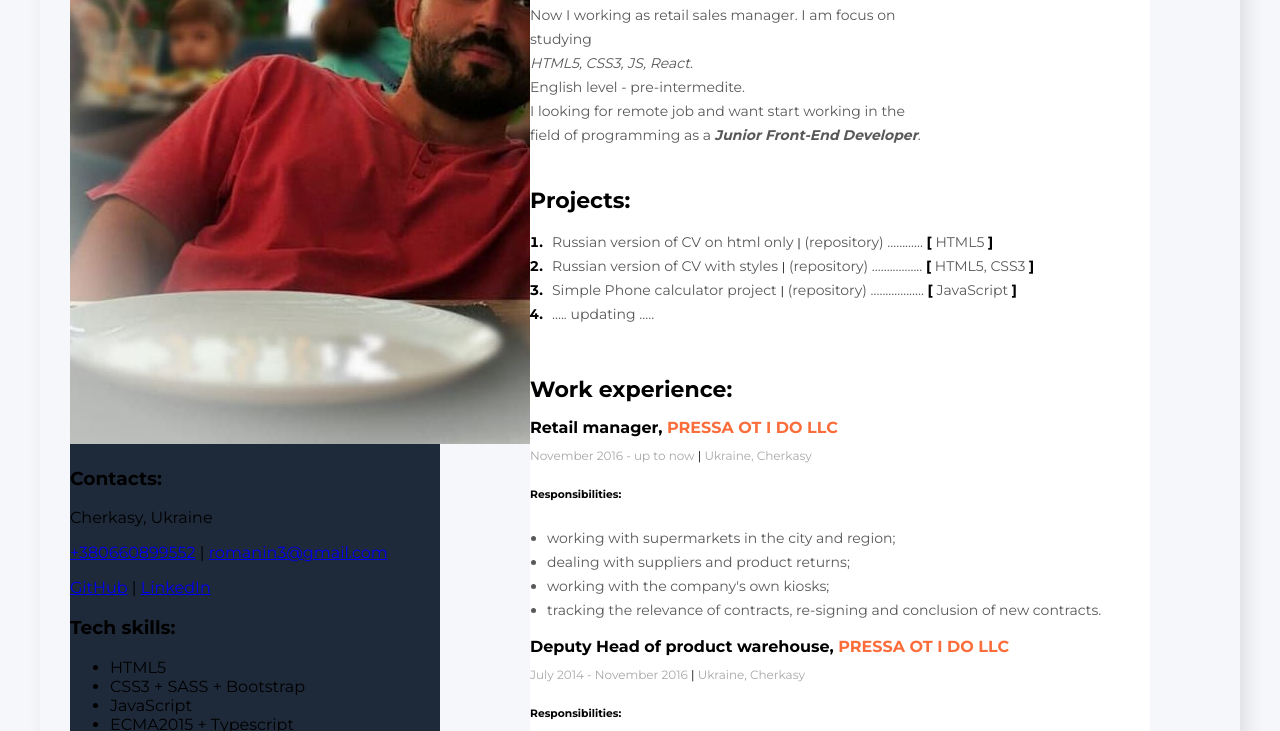
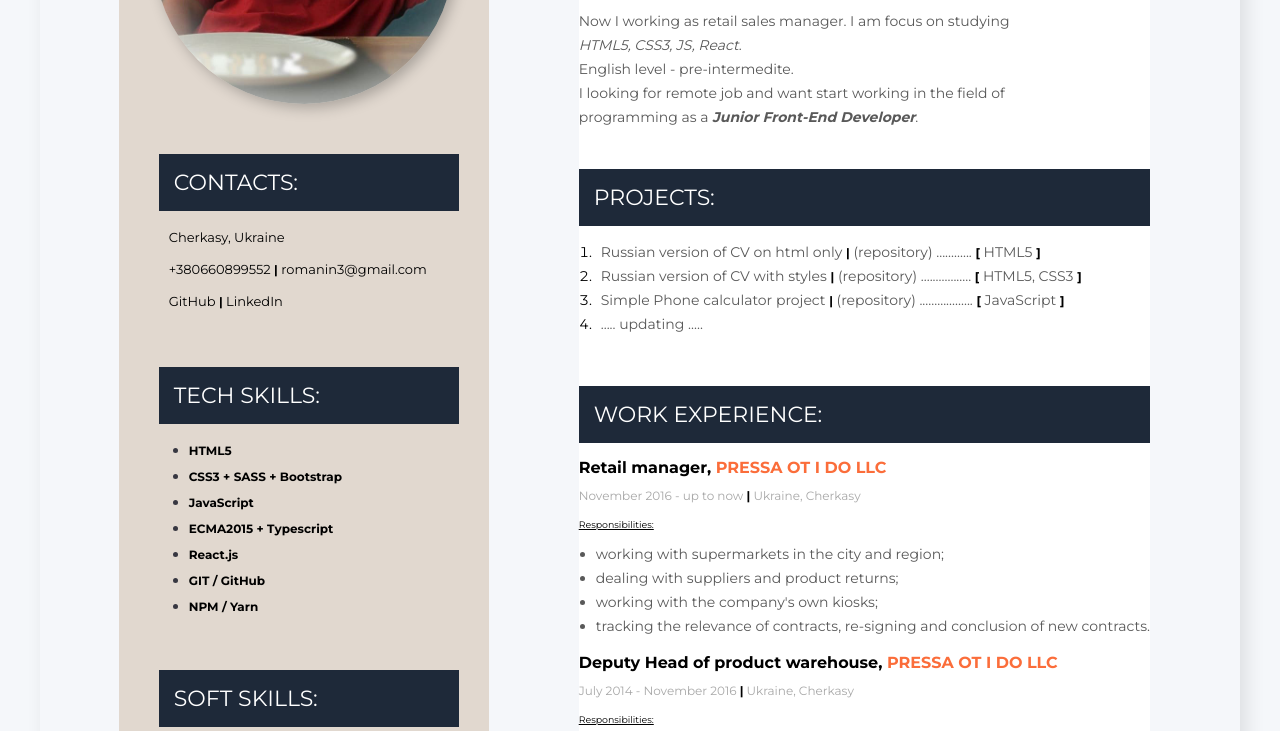
Before and after one commit to KuzmenkoRomanJS/css_practice_en_cv, a plain HTML site: page index.html in a window 1280 px wide. Shown: the part 276-1007 px from the top of the page. Drawn offline with Linux system fonts and the light colour scheme.

Commit message:
Update style.css
Change some  style structure

```diff
--- a/css/style.css
+++ b/css/style.css
@@ -8,6 +8,15 @@
 body {
   font-family: "Montserrat", sans-serif;
   background-color: #f5f7fa;
+}
+
+label,
+span {
+  font-style: normal;
+  font-weight: bold;
+  font-size: 12px;
+  line-height: 15px;
+  color: #000000;
 }
 
 .main_section {
@@ -21,20 +30,24 @@ body {
 }
 
 /* Main content section */
-
 .main_content_section {
   margin: 100px 90px;
   background-color: #fff;
-  border-radius: 15px;
+  font-style: normal;
+  font-weight: normal;
+  font-size: 14px;
+  line-height: 24px;
 }
 
 .main_content_section h3 {
-  font-style: normal;
-  font-weight: bold;
   font-size: 22px;
+  font-weight: normal;
   line-height: 27px;
-  color: #000000;
   margin-bottom: 10px;
+  color: #fff;
+  background: #1e2939;
+  padding: 15px;
+  text-transform: uppercase;
 }
 
 /*  About me section */
@@ -43,7 +56,6 @@ body {
 }
 
 .about_me_section h1 {
-  font-style: normal;
   font-weight: bold;
   font-size: 45px;
   line-height: 55px;
@@ -52,18 +64,13 @@ body {
 }
 
 .about_me_section p {
-  width: 400px;
-  font-style: normal;
-  font-weight: normal;
-  font-size: 14px;
+  width: 500px;
   line-height: 24px;
   color: #595959;
 }
 
 .about_my_profession {
-  font-style: normal;
   font-weight: bold;
-  font-size: 14px;
   line-height: 17px;
   color: #000000;
   margin-bottom: 20px;
@@ -74,37 +81,30 @@ body {
   margin-bottom: 50px;
 }
 
-.my_project_section ol {
+.my_project_section ol,
+.my_additional_education_section ol {
   padding: 0 0 0 17px;
 }
 
-.my_project_section a {
+.my_project_section a,
+.my_additional_education_section a {
   text-decoration: none;
-  font-style: normal;
-  font-weight: normal;
-  font-size: 14px;
-  line-height: 24px;
+
   color: #595959;
 }
-.my_project_section a:hover {
+.my_project_section a:hover,
+.my_additional_education_section a:hover {
   text-decoration: underline;
   color: violet;
 }
 
 .my_project_section li,
-.my_project_section span {
-  font-style: normal;
-  font-weight: bold;
-  font-size: 14px;
-  line-height: 24px;
+.my_additional_education_section li {
+  font-weight: normal;
   color: #000000;
 }
 
 .project_item_list_content {
-  font-style: normal;
-  font-weight: normal;
-  font-size: 14px;
-  line-height: 24px;
   color: #595959;
   margin-left: 5px;
 }
@@ -114,7 +114,6 @@ body {
 }
 
 .my_work_section h4 {
-  font-style: normal;
   font-weight: bold;
   font-size: 16px;
   line-height: 20px;
@@ -123,7 +122,6 @@ body {
 }
 
 .my_work_section span {
-  font-style: normal;
   font-weight: bold;
   font-size: 16px;
   line-height: 20px;
@@ -134,35 +132,25 @@ body {
 .my_work_section p,
 .my_education_section p {
   margin: 10px 0;
-  font-style: normal;
-  font-weight: normal;
   font-size: 12px;
   line-height: 15px;
   color: #a8a8a8;
 }
 
-.my_work_section label,
-.my_project_section label,
-.my_education_section label {
-  font-style: normal;
+.my_work_section h6 {
+  margin: 10px 0 0 0;
   font-weight: normal;
-  font-size: 12px;
-  line-height: 15px;
-  color: #000000;
+  text-decoration: underline;
 }
 
 .my_work_section ul {
+  margin-top: 5px;
   padding: 0 0 0 17px;
-  font-style: normal;
-  font-weight: normal;
-  font-size: 14px;
-  line-height: 24px;
   color: #595959;
 }
 
 /* My education section */
 .my_education_section h4 {
-  font-style: normal;
   font-weight: bold;
   font-size: 16px;
   line-height: 20px;
@@ -171,96 +159,75 @@ body {
 }
 
 .my_education_section h5 {
-  font-style: normal;
   font-weight: bold;
-  font-size: 14px;
   line-height: 17px;
   color: #000000;
   margin: 10px 0;
 }
 
-/* Side bar sectio */
+/* Side bar section */
 .sidebar_section {
-  background: #1e2939;
+  background: #e1d8cf;
   width: 370px;
   padding-top: 40px;
   border-radius: 15px;
 }
 
-.my_photo {
-  width: 370px;
-  height: 354px;
-  margin-bottom: 50px;
+.sidebar_section img {
+  width: 300px;
+  height: 300px;
+  display: block;
+  margin: 0 auto 50px auto;
+  border-radius: 50%;
   box-shadow: 4px 4px 14px rgba(0, 0, 0, 0.25);
 }
 
-.contacts,
-.tech_skills,
-.soft_skills {
-  margin-left: 40px;
+.sidebar_block {
+  margin: 0 0 50px 40px;
+  width: 300px;
+  font-style: normal;
+  font-weight: normal;
+  line-height: 24px;
+  font-size: 14px;
+  color: #000;
 }
 
-.contacts {
-  margin-bottom: 50px;
+.sidebar_block h3 {
+  color: #fff;
+  font-size: 22px;
+  line-height: 27px;
+  font-weight: normal;
+  margin-bottom: 10px;
+  background: #1e2939;
+  padding: 15px;
+  text-transform: uppercase;
+  /* text-align: center;
+  border-top-right-radius: 20%;
+  border-top-left-radius: 20%; */
 }
 
-.tech_skills,
-.soft_skills {
-  margin-bottom: 45px;
+.sidebar_block ul {
+  margin-left: 30px;
+  padding: 0px;
 }
 
-.tech_skills ul,
-.soft_skills ul {
-  padding: 0;
-  margin-left: 17px;
+.sidebar_block li {
+  color: #373741;
+  padding-bottom: 2px;
 }
 
-.tech_skills li,
-.soft_skills li {
-  font-style: normal;
-  font-weight: normal;
-  font-size: 14px;
-  line-height: 24px;
-  color: #fb6d3a;
+.sidebar_block p {
+  font-size: 13px;
+  margin: 0px 0px 0px 10px;
+  padding: 4px 0;
 }
 
-.tech_skills span,
-.soft_skills span {
-  color: #fff;
-  font-style: normal;
-  font-weight: normal;
-  font-size: 14px;
-  line-height: 24px;
+.sidebar_block p > a {
+  color: #000;
+  text-decoration: none;
 }
 
-.sidebar_title {
-  color: #fff;
-  font-style: normal;
-  font-weight: bold;
-  font-size: 22px;
-  line-height: 27px;
-  margin-bottom: 10px;
+.sidebar_block p > a:hover {
+  color: blue;
+  text-decoration: underline;
 }
-
-.contacts_type {
-  font-style: normal;
-  font-weight: bold;
-  font-size: 14px;
-  line-height: 24px;
-  color: #fff;
-  margin-right: 10px;
-}
-
-.contact_link_email,
-.contact_link_phone {
-  font-style: normal;
-  font-weight: normal;
-  font-size: 14px;
-  line-height: 24px;
-  color: #565e6a;
-  opacity: 0.5;
-}
-
-.contact_link_phone {
-  text-decoration: none;
-}
```
